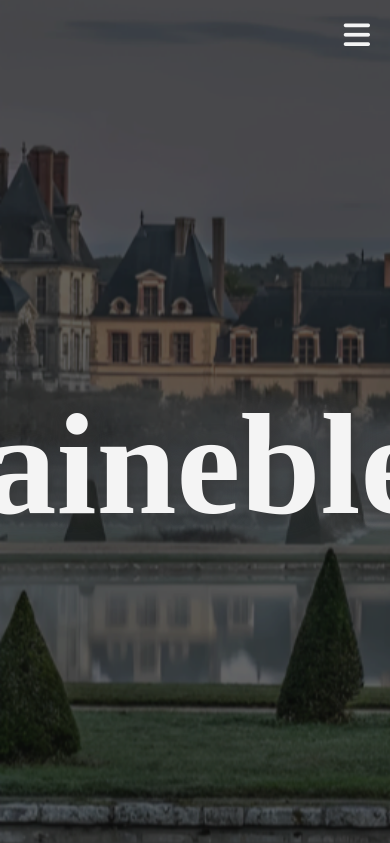
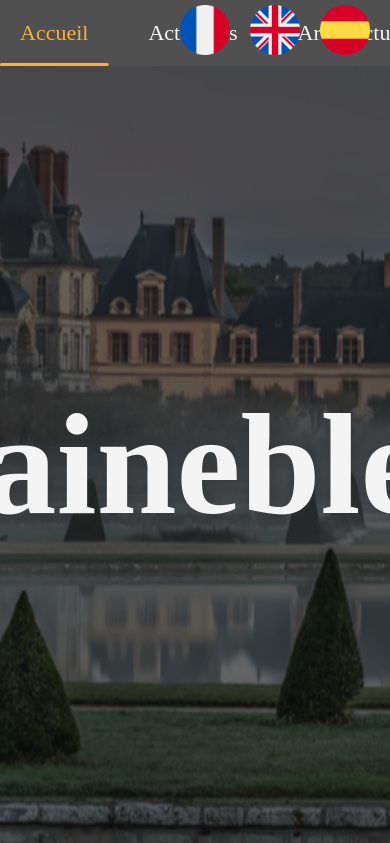
Before and after one commit to EpsiDEV/SAE-Unesco, a PHP site: page /fr/index.html in a window 390 px wide; the page is wider, and only the part inside the window is pictured. Shown: the top 843 px of that part. Run offline with PHP 8.4, Linux system fonts and the light colour scheme; some web fonts are replaced.

Commit message:
Le choix de langue est mieux

```diff
--- a/css/style.css
+++ b/css/style.css
@@ -52,6 +52,7 @@
 }
 
 .header-accueil .nav-bar {
+  position: relative;
   position: fixed;
   width: 100%;
   top: 0;
@@ -60,13 +61,18 @@
   z-index: 1000;
 }
 
-.header-accueil .menu-hamburger {
-  display: none;
+.header-accueil .nav-bar .choix-langues {
   position: absolute;
-  top: 20px;
-  right: 20px;
-  font-size: 30px;
-  color: #f4f4f4;
+  top: 50%;
+  right: 0;
+  transform: translateY(-50%);
+  display: flex;
+  gap: 20px;
+  margin-right: 20px;
+}
+
+.header-accueil .nav-bar .choix-langues img {
+  width: 50px;
 }
 
 .header-accueil .nav-bar ul {
@@ -110,19 +116,6 @@
 
 .header-accueil .nav-bar li:hover::after {
   width: 100%;
-}
-
-.header-accueil .nav-bar .choix-langues {
-  position: absolute;
-  right: -3%;
-  top: 50%;
-  transform: translate(-50%, -50%);
-  display: flex;
-  gap: 10px;
-}
-
-.header-accueil .nav-bar .choix-langues img {
-  width: 50px;
 }
 
 /* Le titre principal de la page */
@@ -566,42 +559,6 @@
 /* Style su site responsive */
 
 @media screen and (max-width: 900px) {
-  /* Menu de navigation */
-  .nav-bar {
-    display: none;
-  }
-  .header-accueil .menu-hamburger {
-    display: block;
-  }
-
-  .header-accueil .nav-bar {
-    top: 0;
-    left: 0;
-    position: absolute;
-    display: flex;
-    width: 100%;
-    height: 100vh;
-    padding: 0;
-    margin-left: -100%;
-  }
-
-  .header-accueil .mobile-menu {
-    margin-left: 0;
-    transition: 0.3s ease;
-  }
-
-  .header-accueil .nav-bar ul {
-    display: flex;
-    flex-direction: column;
-  }
-
-  .header-accueil .nav-bar .choix-langues {
-    position: absolute;
-    flex-direction: column;
-    top: 70%;
-    left: 40%;
-  }
-
   .frise {
     margin: 50px auto;
   }
--- a/fr/index.html
+++ b/fr/index.html
@@ -50,7 +50,6 @@
           <a href="../es/index.html"><img src="../assets/espagne.png" /></a>
         </div>
       </nav>
-      <i class="fa-solid fa-bars menu-hamburger"></i>
       <h1 class="titre-principal">Fontainebleau</h1>
     </header>
 
@@ -197,13 +196,5 @@
       </section>
     </footer>
 
-    <script>
-      const menuHamburger = document.querySelector(".menu-hamburger");
-      const navBar = document.querySelector(".nav-bar");
-
-      menuHamburger.addEventListener("click", () => {
-        navBar.classList.toggle("mobile-menu");
-      });
-    </script>
   </body>
 </html>
```
